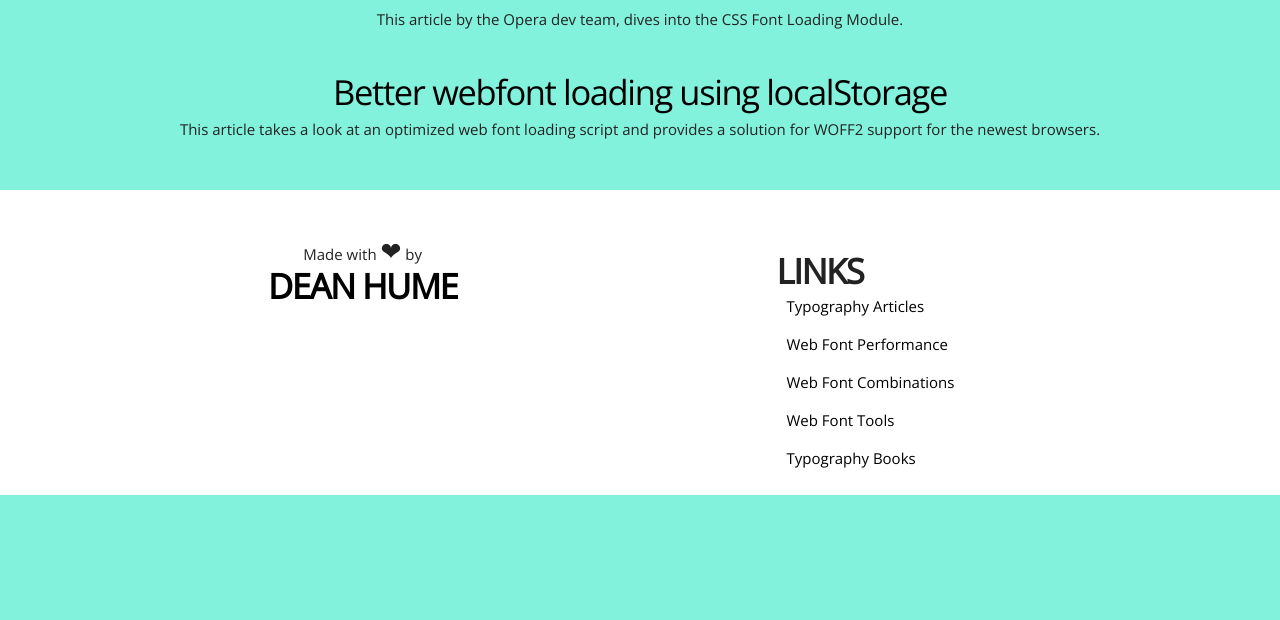
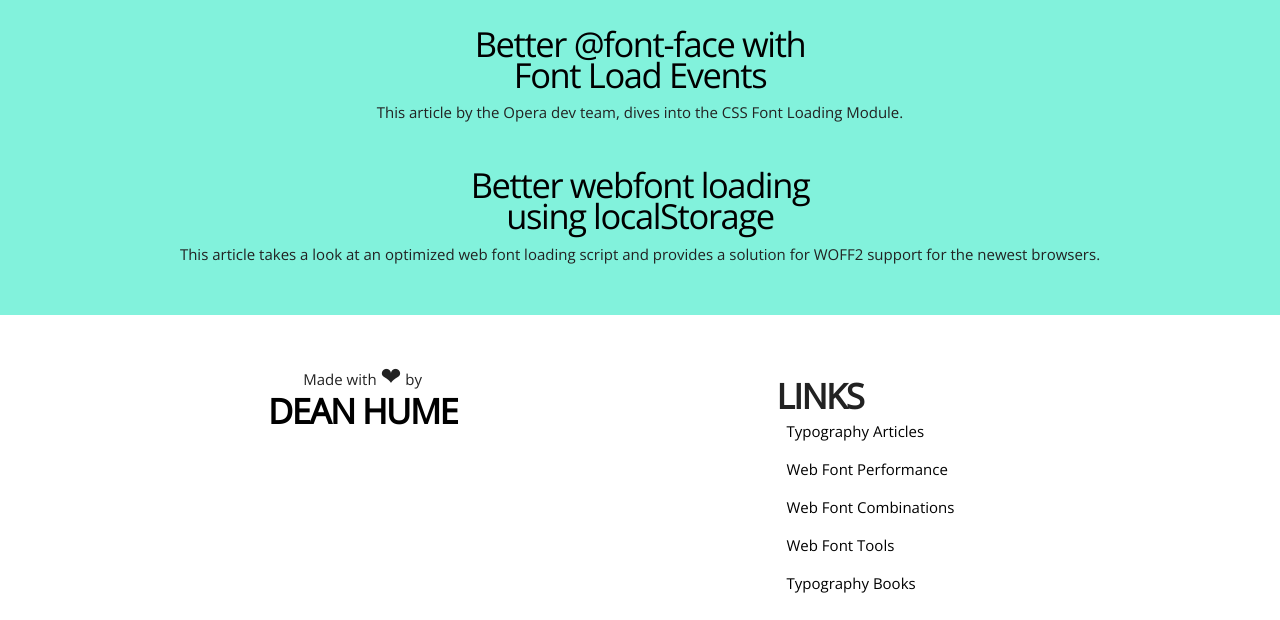
Before and after one commit to deanhume/typography, a plain HTML site: page font-performance.html in a window 1280 px wide. Shown: the part 783-1403 px from the top of the page. Before the commit the page ends 1278 px from the top, so only its background shows below. Drawn offline with nearby package versions, Linux system fonts and the light colour scheme.

Commit message:
Small styling updates

```diff
--- a/font-performance.html
+++ b/font-performance.html
@@ -41,15 +41,15 @@
 		<br>
 		<!-- body -->
 		<div class="row">
-			<h2 class="header"><a href="http://bdadam.com/blog/loading-webfonts-with-high-performance.html">Loading webfonts with high performance</a></h2>
+			<h2 class="header"><a href="http://bdadam.com/blog/loading-webfonts-with-high-performance.html">Loading webfonts with <br>high performance</a></h2>
 			<p>A simple guide on what to do, to offer the optimal user experience and deliver web fonts at the same time.<p>
-				<h2 class="header"><a href="http://www.filamentgroup.com/lab/font-events.html">Font Loading Revisited with Font Events</a></h2>
+				<h2 class="header"><a href="http://www.filamentgroup.com/lab/font-events.html">Font Loading Revisited <br>with Font Events</a></h2>
 			<p>The Filament Group team explain how they load web fonts in a more responsible manner and optimize for performance.<p>
 				<h2 class="header"><a href="http://www.filamentgroup.com/lab/font-loading.html">How we use web fonts responsibly</a></h2>
 			<p>Another great article by the Filament Group team explain how they approach performance and web fonts.<p>
-				<h2 class="header"><a href="https://dev.opera.com/articles/better-font-face/">Better @font-face with Font Load Events</a></h2>
+				<h2 class="header"><a href="https://dev.opera.com/articles/better-font-face/">Better @font-face with <br>Font Load Events</a></h2>
 			<p>This article by the Opera dev team, dives into the CSS Font Loading Module.<p>
-				<h2 class="header"><a href="http://bdadam.com/blog/better-webfont-loading-with-localstorage-and-woff2.html">Better webfont loading using localStorage</a></h2>
+				<h2 class="header"><a href="http://bdadam.com/blog/better-webfont-loading-with-localstorage-and-woff2.html">Better webfont loading <br>using localStorage</a></h2>
 			<p>This article takes a look at an optimized web font loading script and provides a solution for WOFF2 support for the newest browsers.<p>
 		</div>
 	</div>
--- a/stylesheets/home.css
+++ b/stylesheets/home.css
@@ -134,7 +134,7 @@ a:hover {
 /* Mobile */
 @media (min-width: 300px) and (max-width: 600px) {
 	h1 {
-		font-size: 4.6em;
+		font-size: 4.0em;
 	}
 
 	.titles {
```
Also changed, not shown: web-font-combinations.html (+2 -2 lines).
